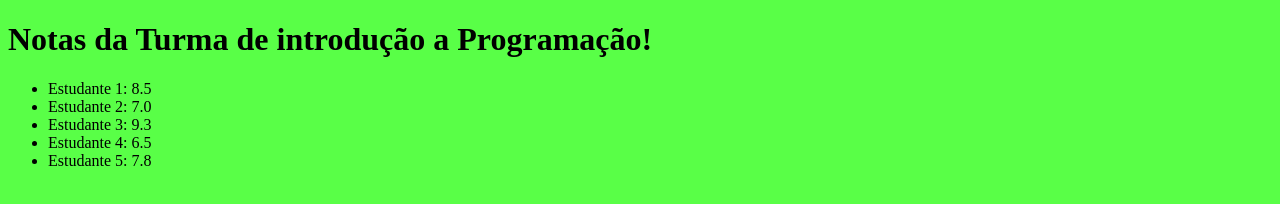
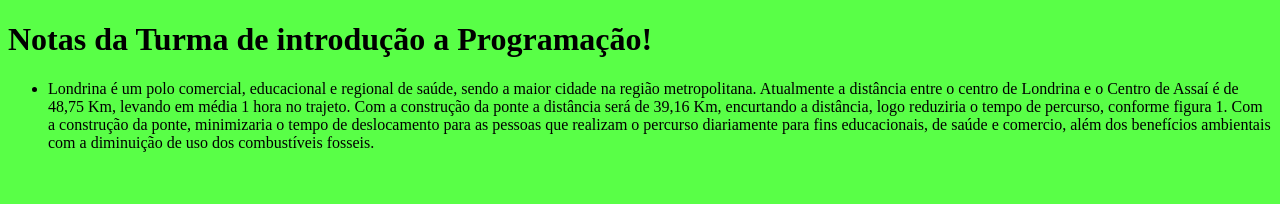
Before and after one commit to JoaoLucasRigobelo/EngCivil, a plain HTML site: page index.html in a window 1280 px wide. Drawn offline with Linux system fonts and the light colour scheme.

Commit message:
trabalho

```diff
--- a/index.html
+++ b/index.html
@@ -10,11 +10,7 @@
     <h1>Notas da Turma de introdução a Programação!</h1>
     <ul id="notas-turma">
 
-       <li> Estudante 1: 8.5</li>
-       <li> Estudante 2: 7.0</li>
-       <li> Estudante 3: 9.3</li>
-       <li> Estudante 4: 6.5</li>
-       <li> Estudante 5: 7.8</li>
+       <li> Londrina é um polo comercial, educacional e regional de saúde, sendo a maior cidade na região metropolitana. Atualmente a distância entre o centro de Londrina e o Centro de Assaí é de 48,75 Km, levando em média 1 hora no trajeto. Com a construção da ponte a distância será de 39,16 Km, encurtando a distância, logo reduziria o tempo de percurso, conforme figura 1. Com a construção da ponte, minimizaria o tempo de deslocamento para as pessoas que realizam o percurso diariamente para fins educacionais, de saúde e comercio, além dos benefícios ambientais com a diminuição de uso dos combustíveis fosseis.</li>
 
     </ul>
 </body>
```
